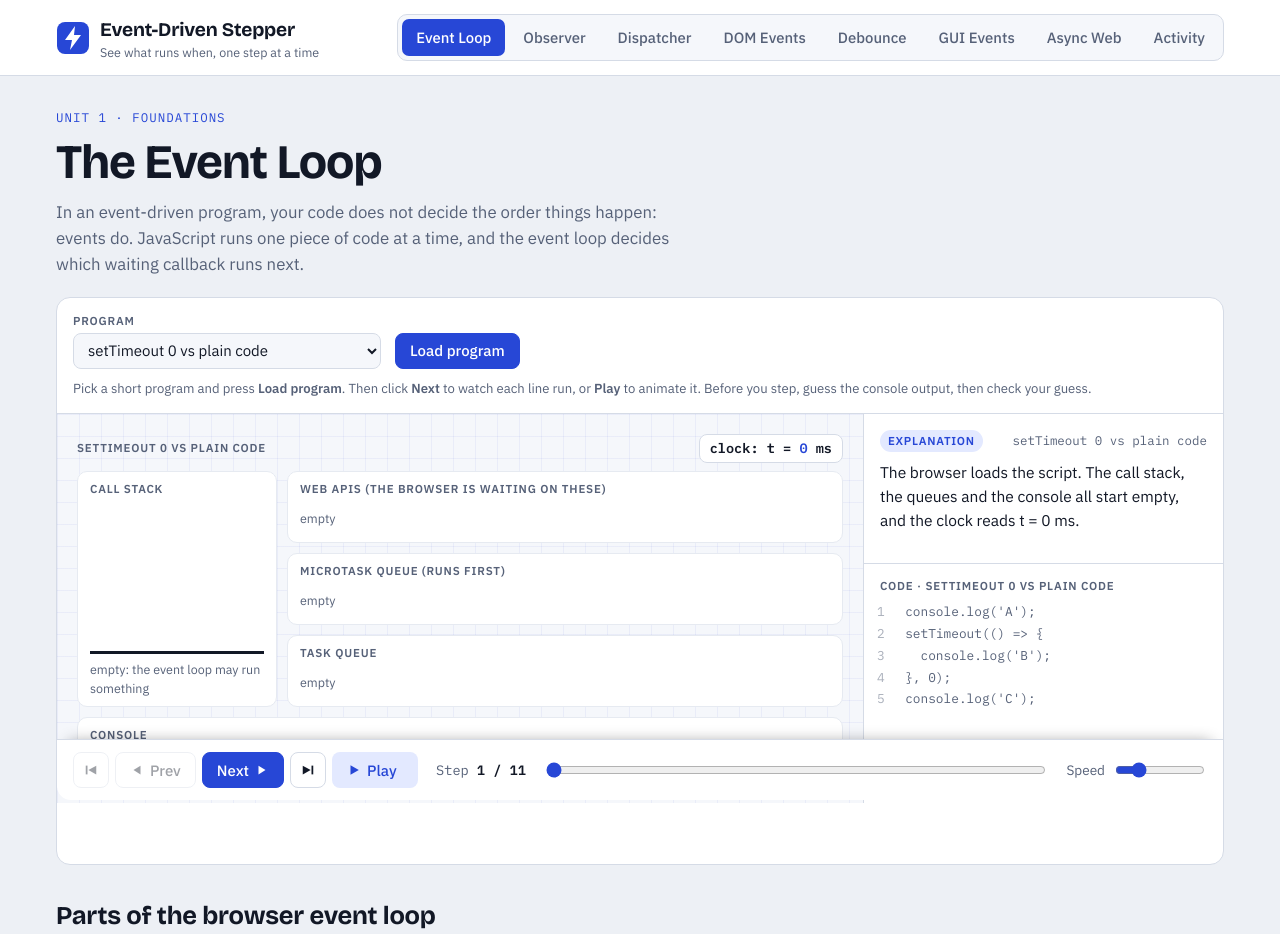
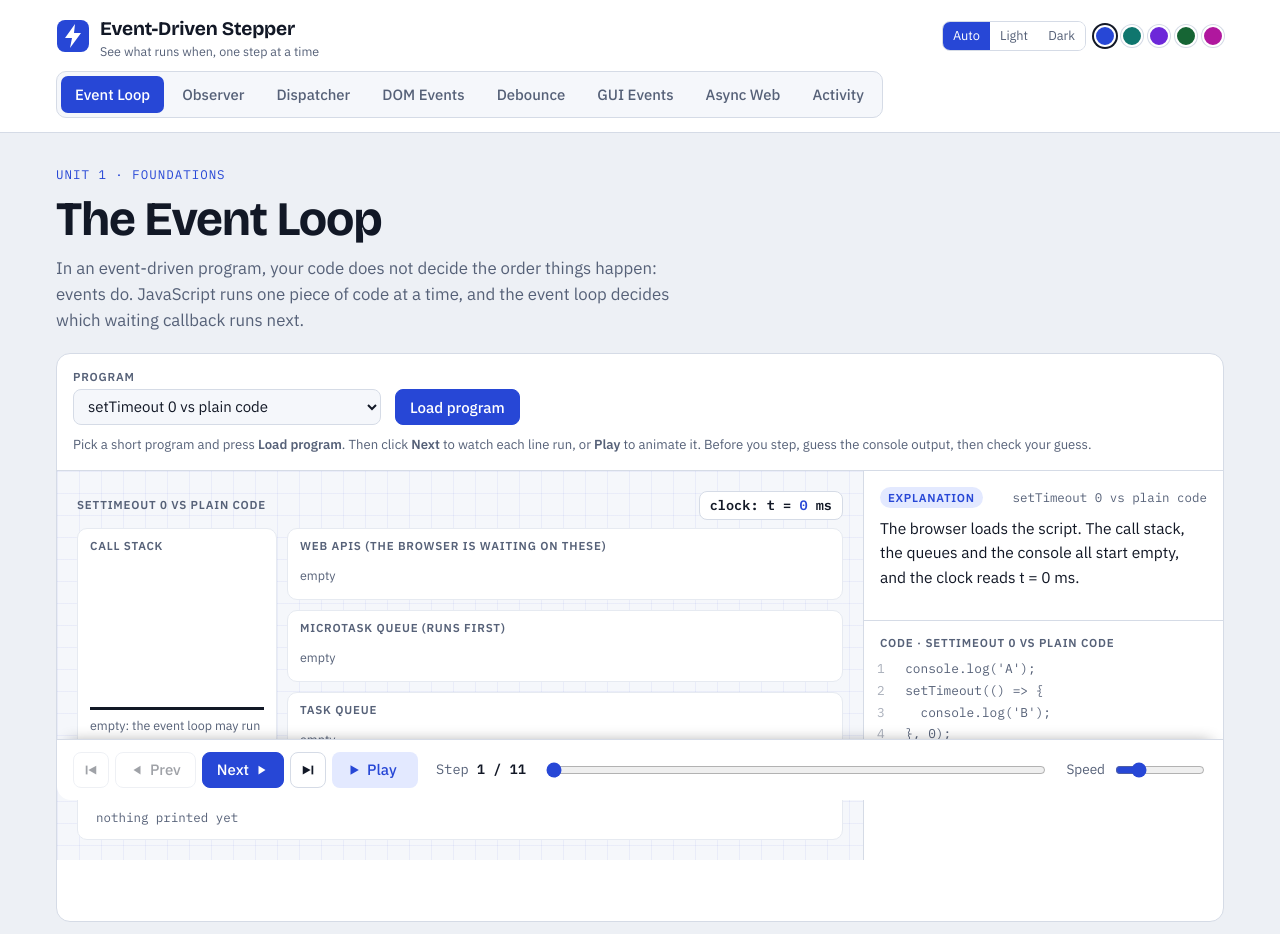
Before and after one commit to loudelmanaloto/edp-visualization, a plain HTML site: page index.html in a window 1280 px wide. Shown: the top 934 px of the page. Drawn offline with nearby package versions, Linux system fonts and the light colour scheme.

Commit message:
Add a Light / Dark / Auto theme switch and five accent colours
The choice is saved in the browser and applied before the page paints.
All colour and mode combinations keep at least 4.5:1 text contrast.
tools/test.js now finds the script blocks by content.

Co-Authored-By: Claude Opus 5.5 <noreply@anthropic.com>

```diff
--- a/index.html
+++ b/index.html
@@ -442,7 +442,36 @@ pre.given{margin:0;white-space:pre;display:block;line-height:1.6}
   .calc-win{max-width:260px}
 }
 @media (prefers-reduced-motion:reduce){*{animation:none!important;transition:none!important}}
+
+/* appearance: theme mode + accent colour (blue is the default above) */
+:root[data-accent="teal"]{--accent:#0f766e;--accent-soft:#d3f1ec}
+:root[data-accent="purple"]{--accent:#6d28d9;--accent-soft:#ece3ff}
+:root[data-accent="green"]{--accent:#166534;--accent-soft:#dcf3e3}
+:root[data-accent="pink"]{--accent:#b0179e;--accent-soft:#fbe3f8}
+@media (prefers-color-scheme:dark){
+  :root[data-accent="teal"]:not([data-theme="light"]){--accent:#2dd4bf;--accent-soft:#0e3532}
+  :root[data-accent="purple"]:not([data-theme="light"]){--accent:#b197fc;--accent-soft:#2a2049}
+  :root[data-accent="green"]:not([data-theme="light"]){--accent:#4ade80;--accent-soft:#12331f}
+  :root[data-accent="pink"]:not([data-theme="light"]){--accent:#f39ce8;--accent-soft:#3b1638}
+}
+:root[data-theme="dark"][data-accent="teal"]{--accent:#2dd4bf;--accent-soft:#0e3532}
+:root[data-theme="dark"][data-accent="purple"]{--accent:#b197fc;--accent-soft:#2a2049}
+:root[data-theme="dark"][data-accent="green"]{--accent:#4ade80;--accent-soft:#12331f}
+:root[data-theme="dark"][data-accent="pink"]{--accent:#f39ce8;--accent-soft:#3b1638}
+.brand{order:1}
+.appearance{order:2;margin-left:auto;display:flex;flex-wrap:wrap;align-items:center;gap:8px}
+nav.tabs{order:3}
+.seg.sm{height:30px}
+.seg.sm button{padding:0 10px;font-size:.8rem;color:var(--muted)}
+.seg.sm button[aria-pressed="true"]{color:var(--accent-ink)}
+.swatches{display:flex;gap:5px;align-items:center}
+.swatches button{width:22px;height:22px;border-radius:50%;border:2px solid var(--surface);box-shadow:0 0 0 1px var(--line);cursor:pointer;padding:0}
+.swatches button[aria-pressed="true"]{box-shadow:0 0 0 2px var(--ink)}
 </style>
+<script>
+/* apply the saved appearance before the page paints */
+(function(){try{var t=localStorage.getItem('edp-theme'),a=localStorage.getItem('edp-accent');if(t==='light'||t==='dark')document.documentElement.setAttribute('data-theme',t);if(a&&a!=='blue')document.documentElement.setAttribute('data-accent',a);}catch(e){}})();
+</script>
 </head>
 <body>
 <svg width="0" height="0" style="position:absolute" aria-hidden="true" focusable="false"><defs><marker id="dgA" viewBox="0 0 10 10" refX="9" refY="5" markerWidth="7" markerHeight="7" orient="auto-start-reverse"><path d="M0 0L10 5L0 10z" class="dg-head"/></marker><marker id="dgM" viewBox="0 0 10 10" refX="9" refY="5" markerWidth="7" markerHeight="7" orient="auto-start-reverse"><path d="M0 0L10 5L0 10z" class="dg-head m"/></marker><marker id="dgR" viewBox="0 0 10 10" refX="9" refY="5" markerWidth="7" markerHeight="7" orient="auto-start-reverse"><path d="M0 0L10 5L0 10z" class="dg-head r"/></marker><marker id="dgG" viewBox="0 0 10 10" refX="9" refY="5" markerWidth="7" markerHeight="7" orient="auto-start-reverse"><path d="M0 0L10 5L0 10z" class="dg-head g"/></marker></defs></svg>
@@ -463,6 +492,20 @@ pre.given{margin:0;white-space:pre;display:block;line-height:1.6}
       <a href="#async" data-view="async">Async Web</a>
       <a href="#activity" data-view="activity">Activity</a>
     </nav>
+    <div class="appearance">
+      <div class="seg sm" role="group" aria-label="Theme">
+        <button type="button" data-theme-set="auto" aria-pressed="true" title="Follow your device setting">Auto</button>
+        <button type="button" data-theme-set="light" aria-pressed="false">Light</button>
+        <button type="button" data-theme-set="dark" aria-pressed="false">Dark</button>
+      </div>
+      <div class="swatches" role="group" aria-label="Theme colour">
+        <button type="button" data-accent-set="blue" aria-pressed="true" title="Blue" aria-label="Blue" style="background:#2747d6"></button>
+        <button type="button" data-accent-set="teal" aria-pressed="false" title="Teal" aria-label="Teal" style="background:#0f766e"></button>
+        <button type="button" data-accent-set="purple" aria-pressed="false" title="Purple" aria-label="Purple" style="background:#6d28d9"></button>
+        <button type="button" data-accent-set="green" aria-pressed="false" title="Green" aria-label="Green" style="background:#166534"></button>
+        <button type="button" data-accent-set="pink" aria-pressed="false" title="Pink" aria-label="Pink" style="background:#b0179e"></button>
+      </div>
+    </div>
   </div>
 </header>
 
@@ -3120,6 +3163,23 @@ document.addEventListener('keydown',e=>{
   else if(e.key===' '&&tag!=='BUTTON'){e.preventDefault(); p.play();}
 });
 
+/* ---------------- appearance: theme + accent colour ---------------- */
+const rootEl=document.documentElement;
+const store=(k,v)=>{try{if(v===undefined) return localStorage.getItem(k); localStorage.setItem(k,v);}catch(e){return null;}};
+function setTheme(t){
+  if(t==='light'||t==='dark') rootEl.setAttribute('data-theme',t); else rootEl.removeAttribute('data-theme');
+  document.querySelectorAll('[data-theme-set]').forEach(b=>b.setAttribute('aria-pressed',String(b.dataset.themeSet===(t||'auto'))));
+  store('edp-theme',t||'auto');
+}
+function setAccent(a){
+  if(a&&a!=='blue') rootEl.setAttribute('data-accent',a); else rootEl.removeAttribute('data-accent');
+  document.querySelectorAll('[data-accent-set]').forEach(b=>b.setAttribute('aria-pressed',String(b.dataset.accentSet===(a||'blue'))));
+  store('edp-accent',a||'blue');
+}
+document.querySelectorAll('[data-theme-set]').forEach(b=>b.addEventListener('click',()=>setTheme(b.dataset.themeSet)));
+document.querySelectorAll('[data-accent-set]').forEach(b=>b.addEventListener('click',()=>setAccent(b.dataset.accentSet)));
+setTheme(store('edp-theme')||'auto'); setAccent(store('edp-accent')||'blue');
+
 /* ---------------- key terms ---------------- */
 document.querySelectorAll('.terms-sec[data-glossary]').forEach(sec=>{
   const key=sec.dataset.glossary, G=(window.EDP_GLOSSARY||{})[key]||[];
--- a/tools/test.js
+++ b/tools/test.js
@@ -5,7 +5,7 @@ const html=fs.readFileSync(file,'utf8');
 const blocks=[...html.matchAll(/<script>([\s\S]*?)<\/script>/g)].map(m=>m[1]);
 const G={}; G.window=G; G.globalThis=G;
 vm.createContext(G);
-blocks.slice(0,3).forEach((b,i)=>vm.runInContext(b,G,{filename:'block'+i}));
+blocks.filter(b=>/root\.EDP_SIM=|window\.EDP_GLOSSARY=|root\.EDP_ACT=/.test(b)).forEach((b,i)=>vm.runInContext(b,G,{filename:'block'+i}));
 const SIM=G.EDP_SIM, A=G.EDP_ACT, GL=G.EDP_GLOSSARY;
 let fails=0, checks=0;
 const bad=(msg,ctx)=>{fails++; if(fails<=40) console.log('FAIL:',msg,ctx?JSON.stringify(ctx).slice(0,400):'');};
```
